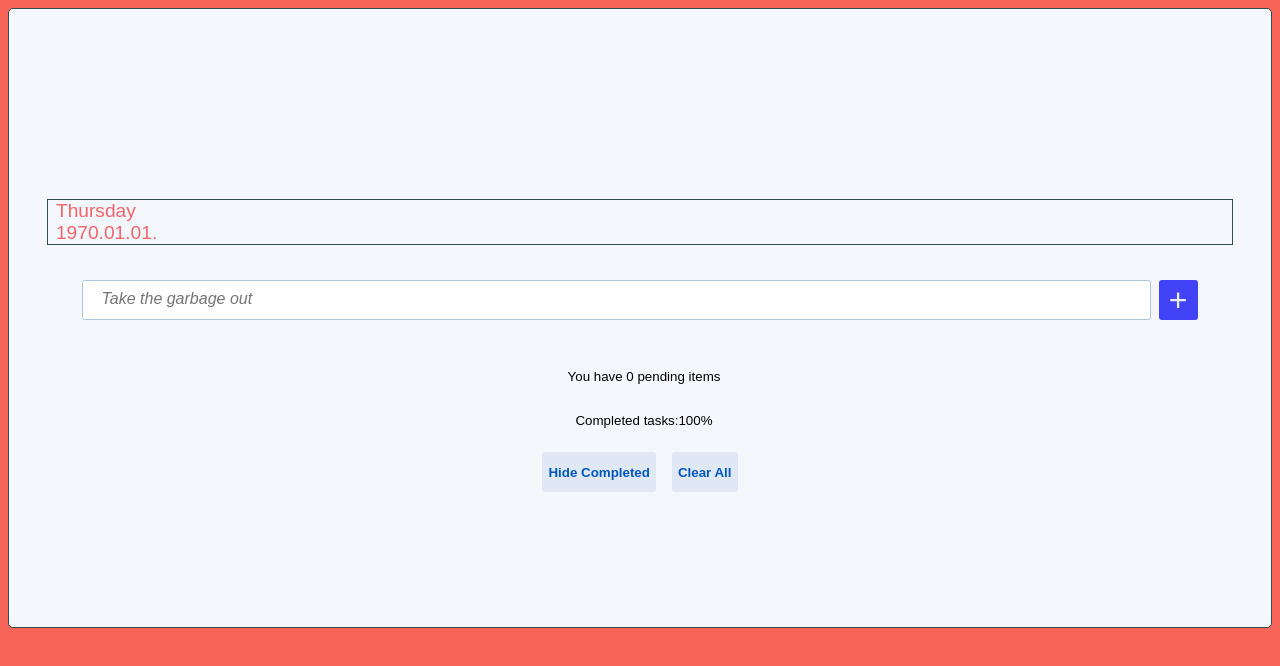
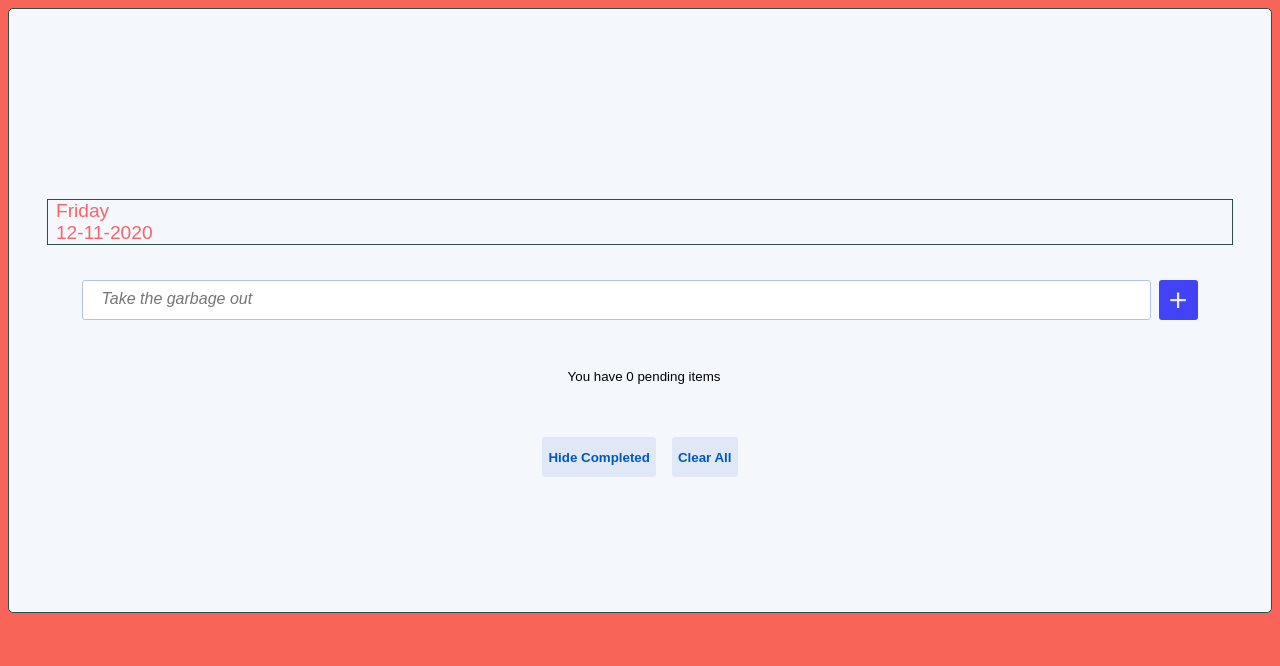
Before and after one commit to sistiri/todo, a plain HTML site: page index.html in a window 1280 px wide. Both pictures are taken after a click on the button "Clear All". Drawn offline with Linux system fonts and the light colour scheme.

Commit message:
everything should work but the local storage handling

```diff
--- a/index.html
+++ b/index.html
@@ -36,7 +36,7 @@
                 </ul>
 
             </div>
-            <p class="note completed-note">Completed tasks: 50%</p>
+            <p class="note completed-note"></p>
             <div class="completed-items-container">
                 <ul class="completed-items">
 
--- a/js/app.js
+++ b/js/app.js
@@ -1,3 +1,4 @@
+
 
 (function addBtnClickHandler() {
     const userInputText = () => document.querySelector('.userInputText').value;
@@ -19,7 +20,7 @@ function addNewPendingItem(label) {
     // Add EventListeners to New Pending Items:
     let trashButton = document.querySelector('.pending-items>li>.btn-delete-item')
         trashButton.addEventListener('click', (event) => {
-            event.currentTarget.parentElement.remove()
+            removeCurrentTargetParentElement(event)
         });
     let checkBox = document.querySelector('.pending-items>li>.checkbox')
     checkBox.addEventListener('change', (event) => {
@@ -46,10 +47,11 @@ function newPendingItemHTML(label) {
 function addNewCompletedItem(label) {
     document.querySelector('.completed-items')
         .insertAdjacentHTML('afterbegin', newCompletedItemHTML(label));
+
     // Add EventListeners to New Items:
-    let trashButton = document.querySelector('.btn-delete-item')
+    let trashButton = document.querySelector('.completed-items>li>.btn-delete-item')
         trashButton.addEventListener('click', (event) => {
-            event.currentTarget.parentElement.remove()
+            removeCurrentTargetParentElement(event);
         });
     let checkBox = document.querySelector('.completed-items>li>.checkbox')
     checkBox.addEventListener('change', (event) => {
@@ -68,16 +70,24 @@ function newCompletedItemHTML(label) {
 <i class="fa fa-trash-o" aria-hidden="true"></i></button></li>`
 };
 
+// TRASH BUTTON
 
 (function deleteItemClickHandler() {
     const trashButtons = document.querySelectorAll('.btn-delete-item')
     trashButtons.forEach(element => element.addEventListener('click', (event) => {
-        event.currentTarget.parentElement.remove();
-        pendingNote()
-        completedNote()
+        removeCurrentTargetParentElement(event);
     }));
 
 })();
+
+
+function removeCurrentTargetParentElement(event) {
+    event.currentTarget.parentElement.remove()
+    pendingNote();
+    completedNote();
+};
+
+// CLEAR ALL PENDING BUTTON
 
 function removeAllPendingElements() {
     document.querySelectorAll('.pending').forEach(element => element.parentElement.remove());
@@ -93,6 +103,8 @@ function removeAllPendingElements() {
     });
 })();
 
+// SHOW/HIDE COMPLETED BUTTON
+
 (function showHideBtnClickHandler() {
     document.querySelector('.btn-show-hide-completed').addEventListener('click', (event) => {
         showHideCompletedItems();
@@ -104,22 +116,29 @@ function showHideCompletedItems() {
         .forEach(element => element.parentElement.classList.toggle("hidden"))
 };
 
+
+// MOVE TO COMPLETED - when checked in Pending-List
+
 function moveToCompleted(event) {
-    event.currentTarget.parentElement.remove()
+    removeCurrentTargetParentElement(event)
     let label = event.currentTarget.parentElement.childNodes[2].textContent;
     addNewCompletedItem(label);
-    pendingNote()
-    completedNote()
+    pendingNote();
+    completedNote();
 };
 
+// MOVE TO COMPLETED - when unchecked in Completed-List
+
 function moveToPending(event) {
-    event.currentTarget.parentElement.remove()
+    removeCurrentTargetParentElement(event)
     let label = event.currentTarget.parentElement.childNodes[2].textContent;
     addNewPendingItem(label);
-    pendingNote()
-    completedNote()
+    pendingNote();
+    completedNote();
 };
 
+
+// Refresh PENDING NOTE
 
 function pendingNote() {
     const numberOfPendingItems = document.querySelectorAll('.pending').length;
@@ -127,11 +146,49 @@ function pendingNote() {
     document.querySelector('.pending-note').textContent = pendingNote;
 }
 
+// Refresh COMPLETED NOTE
+
 function completedNote() {
     const numberOfCompletedItems = document.querySelectorAll('.completed').length;
     const numberOfPendingItems = document.querySelectorAll('.pending').length;
-    const percentage = 100 ||
+    const percentage =
     Math.round(numberOfCompletedItems/(numberOfCompletedItems + numberOfPendingItems)*100)
-    const completedNote = `Completed tasks:${percentage}%`;
-    document.querySelector('.completed-note').textContent = completedNote;
+    const completedNote = () => {
+        if (numberOfPendingItems < 1 && numberOfCompletedItems < 1) {
+            return ''};
+            return `Completed tasks: ${percentage}%`;
+    }
+    ;
+    document.querySelector('.completed-note').textContent = completedNote();
 };
+
+
+// Show date.
+
+const showDate = () => {
+
+    const dayNames =  [
+        'Sunday',
+        'Monday',
+        'Tuesday',
+        'Wednesday',
+        'Thursday',
+        'Friday',
+        'Saturday'
+    ];
+
+    const currentDate = new Date();
+    const day = [
+        currentDate.getMonth() + 1,
+        currentDate.getDate(),
+        currentDate.getFullYear(),
+
+    ].map(num => num < 10 ? `0${num}` : num);
+
+    document.querySelector('.day').textContent = dayNames[currentDate.getDay()];
+    document.querySelector('.date').textContent = day.join('-');
+
+
+};
+
+showDate();
```
